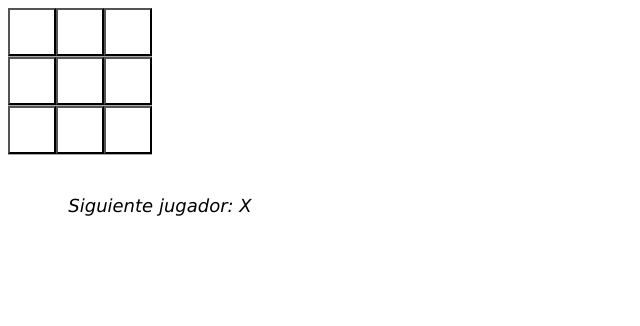
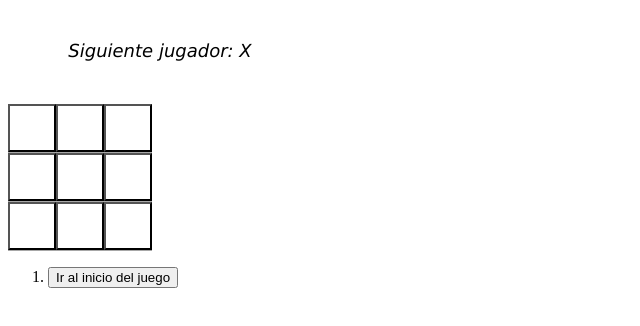
Before and after one commit to SalvadorDelaTijera/tic-tac-toe, a React (Vite) app: page / in a window 1280 px wide. Shown: the top 326 px of the page, without its empty margins (0-640 px from the left). Built offline with nearby package versions, Linux system fonts and the light colour scheme.

Commit message:
correcione sy terminacion del juego

```diff
--- a/src/App.jsx
+++ b/src/App.jsx
@@ -2,6 +2,7 @@ import React from "react";
 import "./App.css";
 import { useState } from "react";
 
+//?---------------COMPONENTE SQUARE---------------------
 function Square({ value, onSquareClick }) {
   return (
     <button className="square" onClick={onSquareClick}>
@@ -10,15 +11,14 @@ function Square({ value, onSquareClick }) {
   );
   //onSquareClick => función del componente, al componente Square, y Square llamará a esa función cuando se haga clic en un cuadrado. Comienza con la función que llamará el componente Square cuando se haga clic en él
 }
-const App = ( xIsNext, squares, onPlay ) => {
+
+//?---------------COMPONENTE APP---------------------
+const App = ({xIsNext, squares, onPlay}) => {
 //Cada vez que un jugador se mueve, xIsNext (un valor booleano) se invertirá para determinar qué jugador es el siguiente y se guardará el estado del juego. Actualiza la función handleClick de Board para cambiar el valor de xIsNext:
   //const[xIsNext, setXIsNext] = useState(true);
   //const[squares, setSquares] = useState(Array(9).fill(null))
+  function handleClick(i){ //handkleclick actualiza la matriz squares que contiene el estado de tu tablero,crea una copia de la matriz squares (nextSquares) con el método JavaScript slice() Array. Luego, handleClick actualiza la matriz nextSquares para agregar X al primer cuadrado (índice [0]).
 
-
-
-  //handkleclick actualiza la matriz squares que contiene el estado de tu tablero,crea una copia de la matriz squares (nextSquares) con el método JavaScript slice() Array. Luego, handleClick actualiza la matriz nextSquares para agregar X al primer cuadrado (índice [0]).
-  function handleClick(i){
   // squares[i] Verifica si el cuadrado ya tiene una X o una O. Si el cuadrado ya está lleno, genera un return en la función handleClick, antes de que intente actualizar el estado del tablero.
     if (calculateWinner(squares) || squares[i]) {// calculateWinner(squares)) para comprobar si un jugador ha ganado
       return;
@@ -48,13 +48,15 @@ const App = ( xIsNext, squares, onPlay ) => {
 
   return (
     <>
-
+      <div className="status">{status}</div>
       <div className="board-row">
         <Square value={squares[0]}onSquareClick={()=>handleClick(0)}/>
         <Square value={squares[1]}onSquareClick={()=> handleClick(1)} />
         <Square value={squares[2]}onSquareClick={()=>handleClick(2)} />
       </div>
-{/* handleClick(0) es una función de flecha, Cuando se hace clic en el cuadrado, se ejecutará el código después de la «flecha» =>, llamando a handleClick(). */}
+
+{/* handleClick(0) Cuando se hace clic en el cuadrado, se ejecutará el código después de la «flecha» =>, llamando a handleClick(). */}
+
       <div className="board-row">
         <Square value={squares[3]}onSquareClick={()=>handleClick(3)} />
         <Square value={squares[4]}onSquareClick={()=>handleClick(4)} />
@@ -66,33 +68,64 @@ const App = ( xIsNext, squares, onPlay ) => {
         <Square value={squares[7]}onSquareClick={()=>handleClick(7)} />
         <Square value={squares[8]}onSquareClick={()=>handleClick(8)} />
       </div>
-      <div className="status">{status}</div>
+
     </>
   );
 };
+
+//?---------------COMPONENTE GAME---------------------
+
 export default function Game(){
 
-  const [xIsNext, setXIsNext] = useState(true);
-  const [history, setHistory] = useState([Array(9).fill(null)]);
-//Array(9).fill(null) crea una matriz con nueve elementos y establece cada uno de ellos en null. La llamada useState() a su alrededor declara una variable de estado squares que inicialmente se establece en esa matriz. Cada entrada en la matriz corresponde al valor de un cuadrado.//
-  const currentSquares = history[history.length - 1];
+  const [history, setHistory] = useState([Array(9).fill(null)]);//Array(9).fill(null) crea una matriz con nueve elementos y establece cada uno de ellos en null. La llamada useState() a su alrededor declara una variable de estado squares que inicialmente se establece en esa matriz. Cada entrada en la matriz corresponde al valor de un cuadrado.//
+  const [currentMove, setCurrentMove] = useState(0);// lleva la cuenta del paso que el usuario está viendo en ese momento y lleva por defecto el numeor 0.
+  const xIsNext = currentMove % 2 === 0;
+
+  const currentSquares = history[currentMove];//modifica el componente Game para representar el movimiento seleccionado actualmente, en lugar de representar siempre el movimiento final.
+
+//! funcion handlePlay
   function handlePlay(nextSquares){
 //[...history, nextSquares] crea una nueva matriz que contiene todos los elementos en history, seguido de nextSquares. (Puedes leer la sintaxis extendida ...history como «enumerar todos los elementos en history».)
+    const nextHistory = [...history.slice(0, currentMove + 1), nextSquares];
     setHistory([...history, nextSquares]);
-    setXIsNext(!xIsNext);
+    setCurrentMove(nextHistory.length - 1);
+  //Cada vez que se realiza un movimiento, es necesario actualizar currentMove para que apunte a la última entrada del historial.
   }
+
+//! funcion jumpto
+  // jumpTo actualiza currentMOve y establece xIsNext en true si el número al que estás cambiando currentMove es par.
+  function jumpTo(nextMove){
+    setCurrentMove(nextMove);
+  }
+
+//! funcion moves
+  const moves = history.map((squares, move)=>{
+    let description;
+    if (move > 0) {
+      description = "Ir al movieminto # " + move;
+    }else{
+      description = "Ir al inicio del juego";
+    }
+    return(
+      <li key={move}>
+        <button onClick={()=>jumpTo(move)}>{description}</button>
+      </li>
+    )
+  })
+
   return(
     <div className="game">
       <div className="game-board">
         <App xIsNext={xIsNext} squares={currentSquares} onPlay={handlePlay}/>
       </div>
       <div className="game-info">
-        <ol>{/*TODO*/}</ol>
+        <ol>{moves}</ol>
       </div>
     </div>
   )
 }
 
+//?---------------TABLERO DEL JUEGO---------------------
 // calculateWinner que toma una matriz de 9 cuadrados, busca un ganador y devuelve 'X', 'O' o null según corresponda
 function calculateWinner(squares) {
   const lines = [
```
